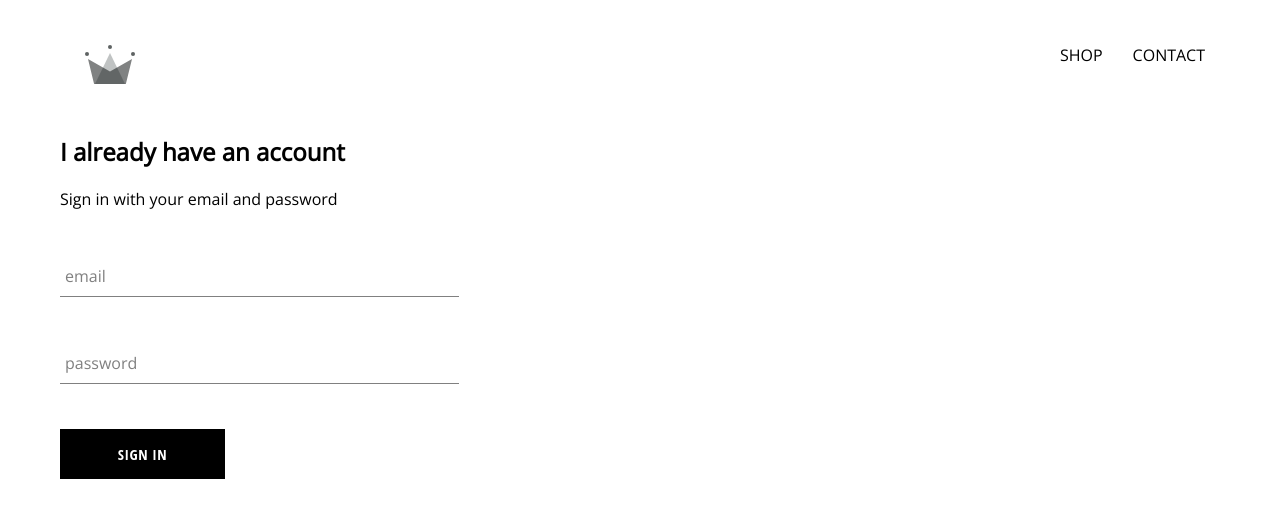
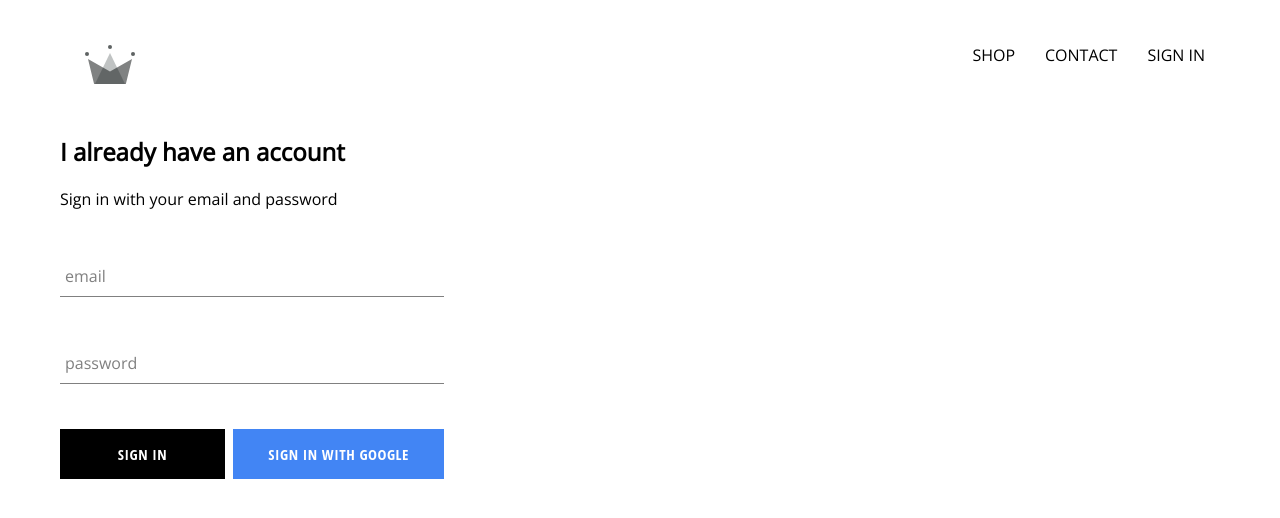
Before and after one commit to anshuER/online-shopping, a React (Create React App) app: page /signin in a window 1280 px wide. Shown: the top 518 px of the page. Built offline with nearby package versions, Linux system fonts and the light colour scheme; no server answers; a web font is replaced by a local one.

Commit message:
custom button layout and changes

```diff
--- a/src/App.css
+++ b/src/App.css
@@ -7,3 +7,6 @@
 text-decoration: none;
 color: black;
 }
+*{
+    box-sizing: border-box;
+}
--- a/src/App.js
+++ b/src/App.js
@@ -3,23 +3,49 @@
 
 import './App.css';
 import Header from './components/header/header.component';
-
+import { auth } from './firebase/firebase.utils';
 import HomePage from './pages/homepage/homepage.component';
 import ShopPage from './pages/pages/shop.component';
 import SignInAndSignUpPage from './pages/sign-in-and-sign-up/sign-in-and-sign-up.component';
 // import ShopPage from './pages/shop/shop.component.jsx';
 
-function App() {
+
+
+class App extends React.Component {
+  constructor()
+  {
+    super();
+    this.state={
+      currentUser:null
+    }
+  }
+
+  unsubscribeFromAuth=null;
+
+  componentDidMount(){
+    this.unsubscribeFromAuth= auth.onAuthStateChanged(user=>
+      {
+        this.setState({currentUser:user});
+      })
+  }
+
+  componentWillUnmount(){
+    this.unsubscribeFromAuth();
+  }
+
+  render() {
+
     return (
       <div>
-      <Header />
+        <Header currentUser={this.state.currentUser} />
         <Switch>
           <Route exact path='/' component={HomePage} />
           <Route path='/shop' component={ShopPage} />
-        <Route path='/signin' component={SignInAndSignUpPage} />
+          <Route path='/' component={SignInAndSignUpPage} />
         </Switch>
       </div>
     );
   }
+}
 
 export default App;
--- a/src/components/custom-button/custom-button.component.jsx
+++ b/src/components/custom-button/custom-button.component.jsx
@@ -1,13 +1,14 @@
-import React from "react";
+import React from 'react';
 
-import './custom-button.styles.scss'
+import './custom-button.styles.scss';
 
-const CustomButton = ({ children, ...otherProps }) =>
-(
-    <button className="custom-button" {...otherProps}>
-        {children}
-    </button>
+const CustomButton = ({ children, isGoogleSignIn, ...otherProps }) => (
+  <button
+    className={`${isGoogleSignIn ? 'google-sign-in' : ''} custom-button`}
+    {...otherProps}
+  >
+    {children}
+  </button>
+);
 
-
-)
 export default CustomButton;
--- a/src/components/custom-button/custom-button.styles.scss
+++ b/src/components/custom-button/custom-button.styles.scss
@@ -19,4 +19,14 @@
     color: black;
     border: 1px solid black;
   }
+
+  &.google-sign-in {
+    background-color: #4285f4;
+    color: white;
+
+    &:hover {
+      background-color: #357ae8;
+      border: none;
     }
+  }
+}
--- a/src/components/header/header.component.jsx
+++ b/src/components/header/header.component.jsx
@@ -1,11 +1,12 @@
 import React from 'react'
 import { Link } from 'react-router-dom';
+import { auth } from '../../firebase/firebase.utils';
 
 import { ReactComponent as Logo } from '../../assets/crown.svg';
 
 import './header.styles.scss';
 
-const Header = () =>
+const Header = ({currentUser}) =>
 (
     <div className='header'>
         <Link className='logo-container' to="/">
@@ -17,9 +18,15 @@
             SHOP
             </Link>
 
-            <Link className='option' to='/shop'>
+            <Link className='option' to='/signin'>
             CONTACT
             </Link>
+            {
+                currentUser ?
+                <div className='option' onClick={()=>auth.signOut()} >SIGN OUT</div>
+                :
+                <Link className='option' to='/sign'>SIGN IN</Link>
+            }
         </div>
     </div>
 );
--- a/src/components/header/header.styles.scss
+++ b/src/components/header/header.styles.scss
@@ -20,6 +20,7 @@
 
       .option {
         padding: 10px 15px;
+        cursor:pointer;
       }
     }
   }
--- a/src/components/sign-in/sign-in.component.jsx
+++ b/src/components/sign-in/sign-in.component.jsx
@@ -1,34 +1,32 @@
 import { toHaveFocus } from "@testing-library/jest-dom/dist/matchers";
 import React from "react";
+import { signInWithGoogle } from "../../firebase/firebase.utils";
 import CustomButton from "../custom-button/custom-button.component";
 import FormInput from "../form-input/form-input.component";
 
 import './sign-in.styles.scss';
 
-class SignIn extends React.Component
-{
-    constructor(props)
-    {
+class SignIn extends React.Component {
+    constructor(props) {
         super(props);
-        this.state={
-            email:'',
-            password:''
+        this.state = {
+            email: '',
+            password: ''
         }
     }
 
-    handleSubmit=event=>{
+    handleSubmit = event => {
         event.preventDefault();
 
-        this.setState({email:'',password:''})
+        this.setState({ email: '', password: '' })
     }
-    handleChange=event=>{
-        const{value,name}=event.target;
-    this.setState({[name]:value})
+    handleChange = event => {
+        const { value, name } = event.target;
+        this.setState({ [name]: value })
     }
 
-    render()
-    {
-        return(
+    render() {
+        return (
             <div className='sign-in'>
                 <h2>
                     I already have an account
@@ -36,11 +34,20 @@
                 <span>Sign in with your email and password</span>
 
                 <form onSubmit={this.handleSubmit}>
-                 <FormInput name="email" type="email" value={this.state.email} handleChange={this.handleChange} label='email' required/>
+                    <FormInput name="email" type="email" value={this.state.email} handleChange={this.handleChange} label='email' required />
 
-                 <FormInput name="password" type="password" value={this.state.password} handleChange={this.handleChange} label='password' required/>
+                    <FormInput name="password" type="password" value={this.state.password} handleChange={this.handleChange} label='password' required />
+
+
+                    <div className="buttons">
 
                         <CustomButton type='submit'>SIGN IN</CustomButton>
+                        <CustomButton onClick={signInWithGoogle} isGoogleSignIn >
+                            {' '}
+                            {console.log(signInWithGoogle)}
+                            SIGN IN WITH GOOGLE{' '}
+                        </CustomButton>
+                    </div>
                 </form>
             </div>
         )
--- a/src/components/sign-in/sign-in.styles.scss
+++ b/src/components/sign-in/sign-in.styles.scss
@@ -6,4 +6,8 @@
     .title{
         margin: 10px 0;
     }
+    .buttons{
+        display: flex;
+        justify-content: space-between;
+    }
 }
--- /dev/null
+++ b/src/firebase/firebase.utils.js
@@ -0,0 +1,28 @@
+import firebase from 'firebase/compat/app'
+
+import 'firebase/compat/firestore';
+import 'firebase/compat/auth';
+
+const config={
+
+    apiKey: "AIzaSyDoTPo1lX37g7ZCxyBMHBmIEWbcjQgKM14",
+    authDomain: "online-shopping-db-de467.firebaseapp.com",
+    projectId: "online-shopping-db-de467",
+    storageBucket: "online-shopping-db-de467.appspot.com",
+    messagingSenderId: "756516647023",
+    appId: "1:756516647023:web:42dffe8ebdd77c87561d9a",
+    measurementId: "G-E5HXYCXNRY"
+
+}
+firebase.initializeApp(config);
+
+
+export const auth =firebase.auth();
+export const firestore=firebase.firestore();
+
+const provider=new firebase.auth.GoogleAuthProvider();
+provider.setCustomParameters({prompt:'select_account'});
+
+export const signInWithGoogle=()=>(auth.signInWithPopup(provider))
+
+export default firebase;
```
Lines whose indentation alone changed are shown as unchanged.
